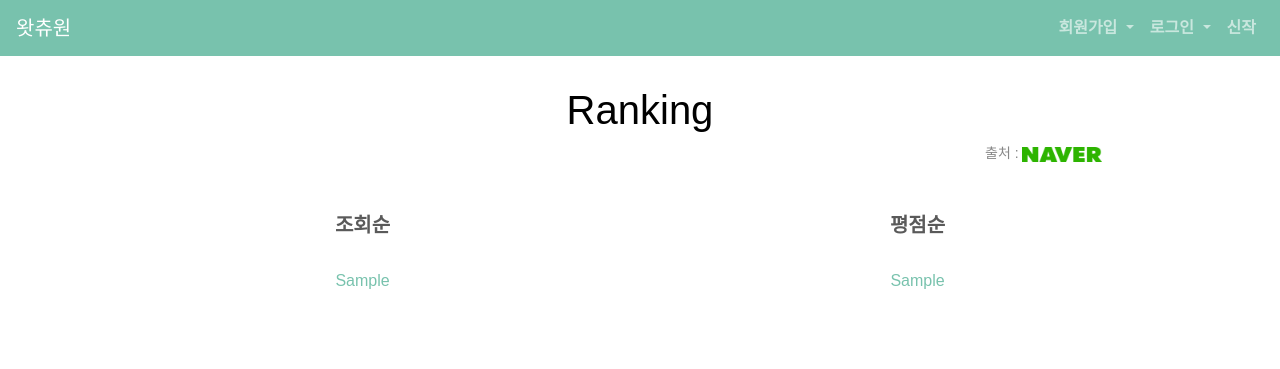
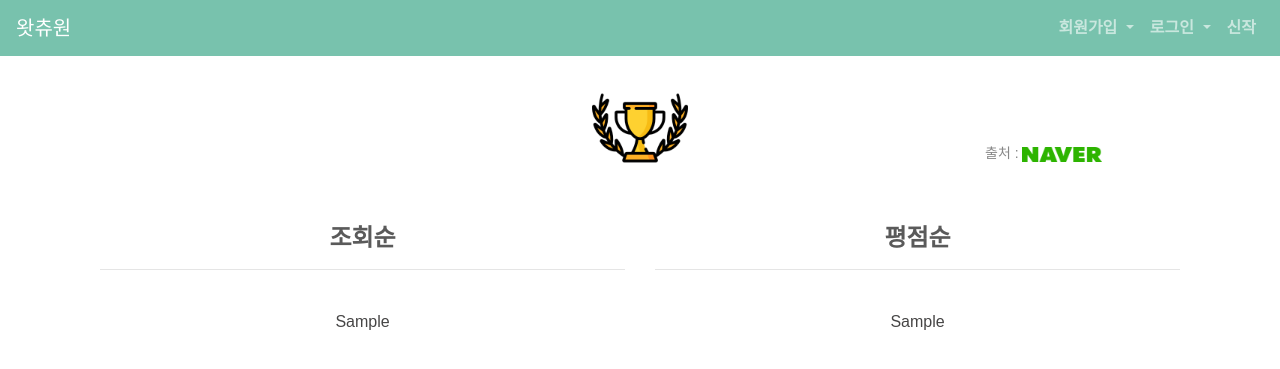
Before and after one commit to hitscanner/WUW, a Django app: template main/templates/ranking.html in a window 1280 px wide. Shown: the top 369 px of the page. Run offline with Django 3.2, Linux system fonts and the light colour scheme; the template is opened without the code that fills it: most values are stand-ins (such as "Sample title", 1, 10 or a date in 2020); some libraries are stand-ins or nearby versions; some web fonts are replaced.

Commit message:
ranking_icon

```diff
--- a/main/templates/ranking.html
+++ b/main/templates/ranking.html
@@ -1,15 +1,16 @@
 {%extends 'base.html'%}
 {%block content%}
+{% load static %}
     <div class='containger'>
         <br>
         <div class="row">
                 <div class="col">
                 </div>
                 <div class="col-5">
-                    <span style="font-size: 2.5rem; color:black;">Ranking</span>
+                    <img src="{% static 'icon/winner.png' %}" style="width: 6rem">
+                    <!-- <span style="font-size: 2.5rem; color:black;">Ranking</span> -->
                 </div>
                 <div class="col" align="center" style="margin-top: 3.8rem">
-                        {% load static %}
                         <small>출처 : <a href="https://movie.naver.com/movie/sdb/rank/rmovie.nhn"><img src="{% static 'icon/naver.png' %}" alt="naver" style="width: 5rem"></a></small>
                 </div>
             </div>
@@ -19,17 +20,23 @@
         <div class="container">
             <div class="row">
                 <div class="col">
-                    <h5> 조회순 </h5>
+                        <!-- <img src="{% static 'icon/attractive.png' %}" style="width: 2.5rem"> -->
+                        <h4 style="font-weight:bold"> 조회순 </h4>
+                    <hr>
                     <br>
                     {%for ranking1 in Movie_ranking1 %}
-                    <a href="https://www.google.com/search?source=hp&ei=62JFXa-dNJqC-Qa84Jz4DA&q={{ranking1}}&oq={{ranking1}}&gs_l=psy-ab.3..0i131j0l8j0i10.1140.2052..2184...0.0..0.123.791.2j7......0....1..gws-wiz.....0..0i131i10.7aCqYaRefPQ&ved=0ahUKEwjvvq2FwObjAhUaQd4KHTwwB88Q4dUDCAU&uact=5"><p> {{ranking1}}</p></a>
+                    <a href="https://www.google.com/search?source=hp&ei=62JFXa-dNJqC-Qa84Jz4DA&q={{ranking1}}&oq={{ranking1}}&gs_l=psy-ab.3..0i131j0l8j0i10.1140.2052..2184...0.0..0.123.791.2j7......0....1..gws-wiz.....0..0i131i10.7aCqYaRefPQ&ved=0ahUKEwjvvq2FwObjAhUaQd4KHTwwB88Q4dUDCAU&uact=5"
+                    style="text-decoration:none; color:rgb(70, 69, 69);"><p> {{ranking1}}</p></a>
                     {%endfor%}
                 </div>
                 <div class="col">
-                    <h5> 평점순 </h5>
+                        <!-- <img src="{% static 'icon/favourites.png' %}" style="width: 2.5rem"> -->
+                        <h4 style="font-weight:bold"> 평점순 </h4>
+                    <hr>
                     <br>
                     {%for ranking2 in Movie_ranking2 %}
-                    <a href="https://www.google.com/search?source=hp&ei=62JFXa-dNJqC-Qa84Jz4DA&q={{ranking2}}&oq={{ranking2}}&gs_l=psy-ab.3..0i131j0l8j0i10.1140.2052..2184...0.0..0.123.791.2j7......0....1..gws-wiz.....0..0i131i10.7aCqYaRefPQ&ved=0ahUKEwjvvq2FwObjAhUaQd4KHTwwB88Q4dUDCAU&uact=5"><p> {{ranking2}}</p></a>
+                    <a href="https://www.google.com/search?source=hp&ei=62JFXa-dNJqC-Qa84Jz4DA&q={{ranking2}}&oq={{ranking2}}&gs_l=psy-ab.3..0i131j0l8j0i10.1140.2052..2184...0.0..0.123.791.2j7......0....1..gws-wiz.....0..0i131i10.7aCqYaRefPQ&ved=0ahUKEwjvvq2FwObjAhUaQd4KHTwwB88Q4dUDCAU&uact=5"
+                    style="text-decoration:none; color:rgb(70, 69, 69);"><p> {{ranking2}}</p></a>
                     {%endfor%}
                 </div>
         </div>
```
Also changed, not shown: main/static/icon/attractive.png (added), main/static/icon/favourites.png (added), main/static/icon/winner.png (added).
